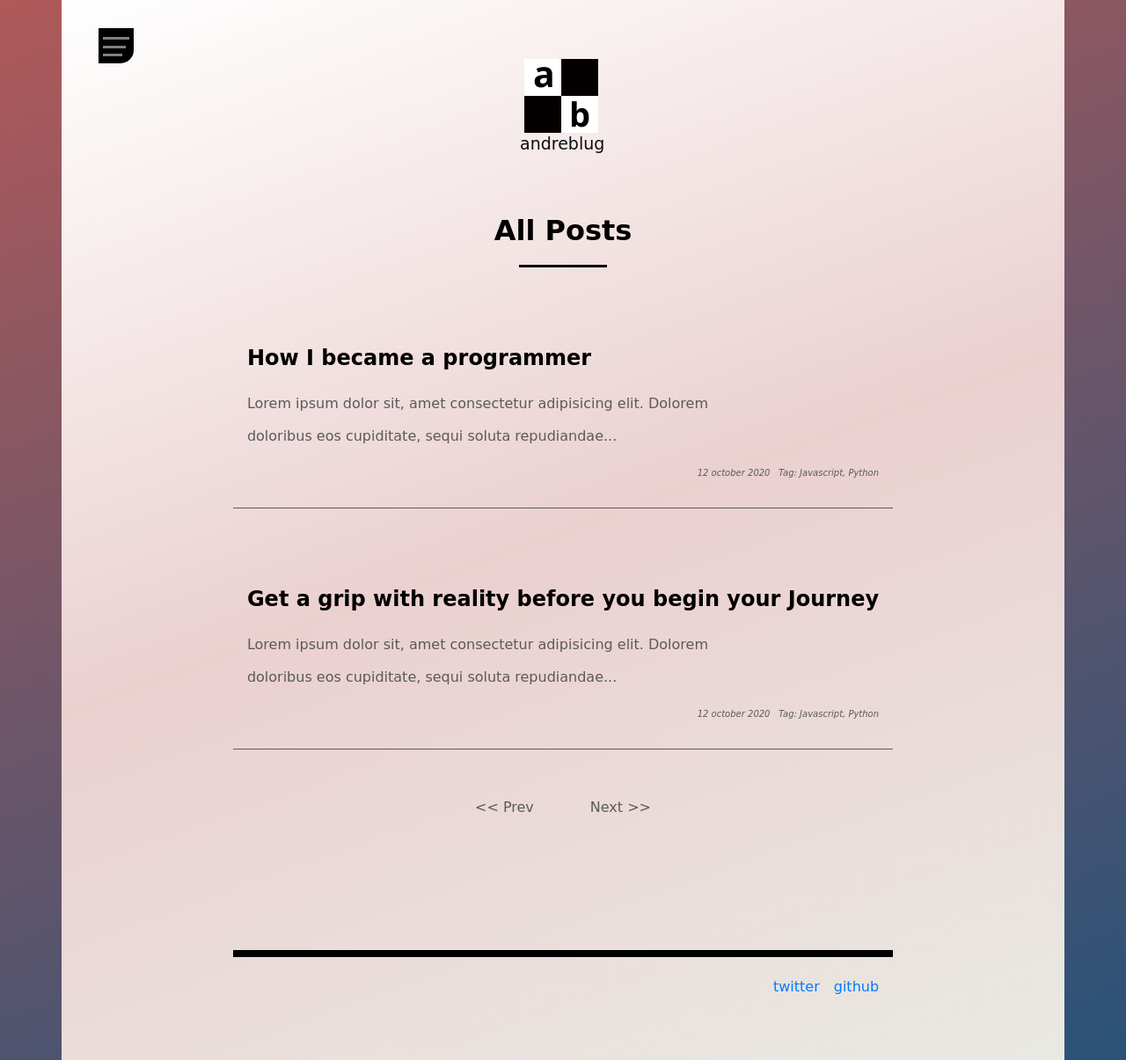
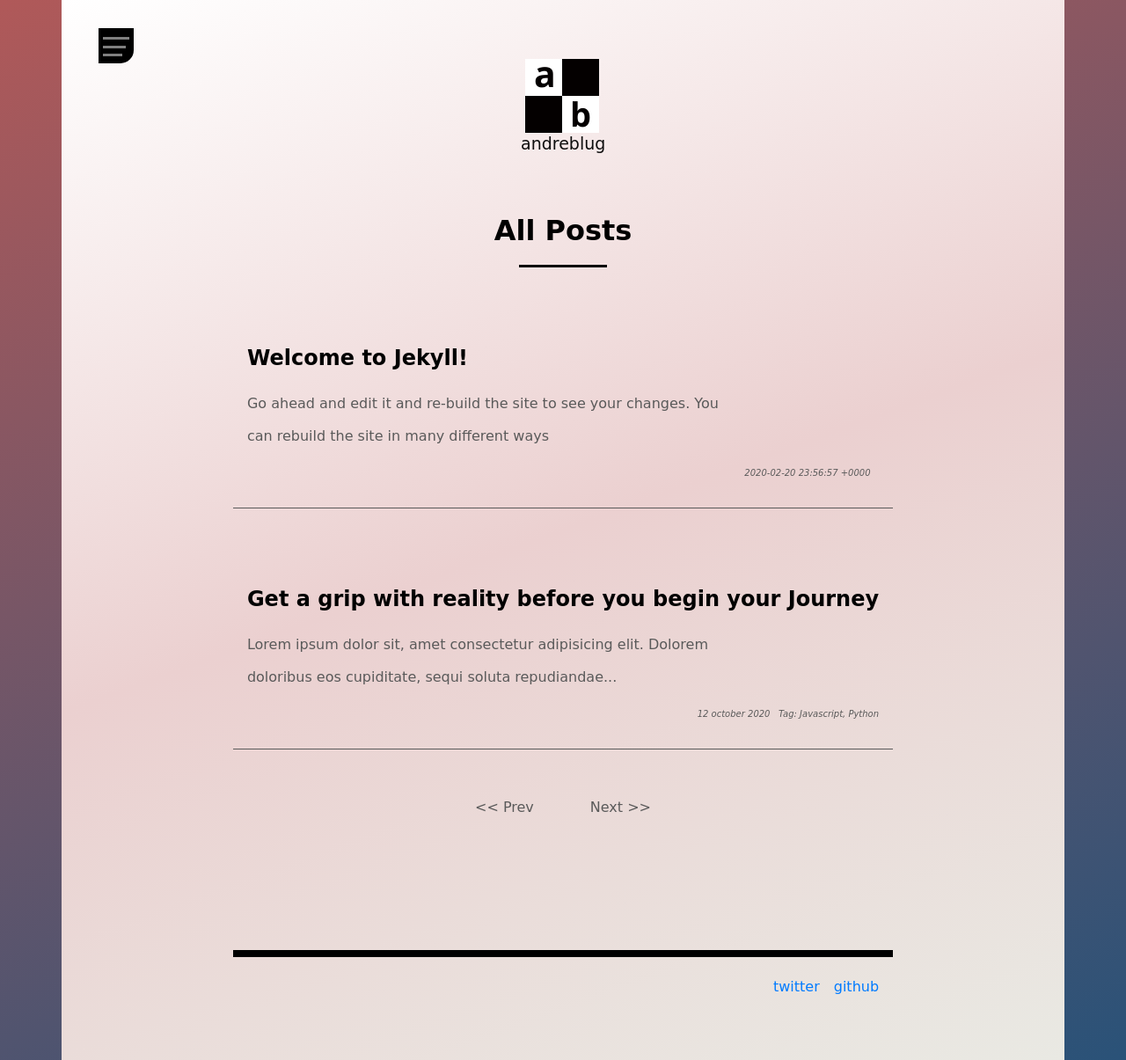
Before and after one commit to andre4400/andreblog, a Jekyll site: the page built from posts.html, in a window 1280 px wide. Shown: the whole page at 88% size. Built offline with Jekyll 4.4.1, drawn with Linux system fonts in a browser that asks for light colours.

Commit message:
added layout and linked post markups to render on html

```diff
--- /dev/null
+++ b/_includes/header.html
@@ -0,0 +1,14 @@
+<!DOCTYPE html>
+<html lang="en">
+
+<head>
+    <meta charset="UTF-8">
+    <meta name="viewport" content="width=device-width, initial-scale=1.0">
+    <meta http-equiv="X-UA-Compatible" content="ie=edge">
+    <title>Andre Blog</title>
+
+    <link rel="stylesheet" href="css/main.css">
+    <link rel="stylesheet" href="css/locale.css">
+
+    <script defer src="js/script.js"></script>
+</head>
--- /dev/null
+++ b/_includes/logo.html
@@ -0,0 +1,15 @@
+
+<div class="logo">
+    <a href="index.html">
+        <svg xmlns="http://www.w3.org/2000/svg" width="97" height="121" viewBox="0 0 97 121">
+            <g id="Group_2" data-name="Group 2" transform="translate(-774 -302)">
+                <rect id="Rectangle_4" data-name="Rectangle 4" width="84" height="84" transform="translate(779 314)" fill="#040000"/>
+                <rect id="Rectangle_5" data-name="Rectangle 5" width="42" height="42" transform="translate(779 314)" fill="#fff"/>
+                <rect id="Rectangle_6" data-name="Rectangle 6" width="42" height="42" transform="translate(821 356)" fill="#fff"/>
+                <text id="a" transform="translate(789 346)" fill="#040000" font-size="41" font-family="SegoeUI-Bold, Segoe UI" font-weight="700"><tspan x="0" y="0">a</tspan></text>
+                <text id="b" transform="translate(830 391)" fill="#040000" font-size="38" font-family="SegoeUI-Bold, Segoe UI" font-weight="700"><tspan x="0" y="0">b</tspan></text>
+                <text id="andreblugg" transform="translate(774 417)" fill="#0f0e0e" font-size="19" font-family="ComicSansMS, Comic Sans MS"><tspan x="0" y="0">andreblugg</tspan></text>
+            </g>
+        </svg>
+    </a>
+</div>
--- /dev/null
+++ b/_includes/post-nav.html
@@ -0,0 +1,20 @@
+<nav class="{{include.navclass}}">
+    <ul class="nav-list {{ include.navclass}}">
+        <li class="nav-item"><a href="index.html">Home</a></li>
+        <li class="nav-item"><a href="about.html">About</a></li>
+        <li class="nav-item"><a href="posts.html">Post</a></li>
+        <li class="nav-item"><a href="#projects">Project</a></li>
+        <li class="nav-item"><a href="#contact">Contact</a></li>
+    </ul>
+</nav>
+
+
+<!-- <nav class="nav-menu-2">
+    <ul class="nav-list nav-list-2">
+        <li class="nav-item"><a href="index.html">Home</a></li>
+        <li class="nav-item"><a href="about.html">About</a></li>
+        <li class="nav-item"><a href="posts.html">Post</a></li>
+        <li class="nav-item"><a href="#projects">Project</a></li>
+        <li class="nav-item"><a href="#contact">Contact</a></li>
+    </ul>
+</nav> -->
--- /dev/null
+++ b/_includes/postnav.html
@@ -0,0 +1,6 @@
+<div class="nav-container-2">
+    <div class="hamburger-menu">
+        <span></span>
+    </div>
+{% include post-nav.html nav-class='nav-menu-2' %}
+</div>
--- /dev/null
+++ b/_includes/social-links.html
@@ -0,0 +1,8 @@
+<ul class="social-links">
+    <li class="list-item">
+        <a href="#" class="nav-link">twitter</a>
+    </li>
+    <li class="list-item">
+        <a href="#" class="nav-link">github</a>
+    </li>
+</ul>
--- a/_layouts/default.html
+++ b/_layouts/default.html
@@ -1,17 +1,4 @@
-<!DOCTYPE html>
-<html lang="en">
-
-<head>
-    <meta charset="UTF-8">
-    <meta name="viewport" content="width=device-width, initial-scale=1.0">
-    <meta http-equiv="X-UA-Compatible" content="ie=edge">
-    <title>Andre Blog</title>
-
-    <link rel="stylesheet" href="css/main.css">
-    <link rel="stylesheet" href="css/locale.css">
-
-    <script defer src="js/script.js"></script>
-</head>
+{% include header.html %}
 
 <body background="red" style="height: 100%">
 
--- a/_layouts/postlayout.html
+++ /dev/null
@@ -1,20 +0,0 @@
----
-layout: default
----
-
-    <div class="nav-container-2">
-        <div class="hamburger-menu">
-            <span></span>
-        </div>
-        <nav class="nav-menu-2">
-            <ul class="nav-list nav-list-2">
-                <li class="nav-item"><a href="index.html">Home</a></li>
-                <li class="nav-item"><a href="about.html">About</a></li>
-                <li class="nav-item"><a href="posts.html">Post</a></li>
-                <li class="nav-item"><a href="#projects">Project</a></li>
-                <li class="nav-item"><a href="#contact">Contact</a></li>
-            </ul>
-        </nav>
-    </div>
-
-    {{ content  }}
--- a/posts.html
+++ b/posts.html
@@ -1,47 +1,35 @@
 ---
-layout: postlayout
+layout: default
 ---
 
+{% include postnav.html %}
 
     <div class="container" >
-        <main>
+        <div
             <div class="row post-container">
-                <div class="logo">
-                    <a href="index.html">
-                        <svg xmlns="http://www.w3.org/2000/svg" width="97" height="121" viewBox="0 0 97 121">
-                            <g id="Group_2" data-name="Group 2" transform="translate(-774 -302)">
-                                <rect id="Rectangle_4" data-name="Rectangle 4" width="84" height="84" transform="translate(779 314)" fill="#040000"/>
-                                <rect id="Rectangle_5" data-name="Rectangle 5" width="42" height="42" transform="translate(779 314)" fill="#fff"/>
-                                <rect id="Rectangle_6" data-name="Rectangle 6" width="42" height="42" transform="translate(821 356)" fill="#fff"/>
-                                <text id="a" transform="translate(789 346)" fill="#040000" font-size="41" font-family="SegoeUI-Bold, Segoe UI" font-weight="700"><tspan x="0" y="0">a</tspan></text>
-                                <text id="b" transform="translate(830 391)" fill="#040000" font-size="38" font-family="SegoeUI-Bold, Segoe UI" font-weight="700"><tspan x="0" y="0">b</tspan></text>
-                                <text id="andreblugg" transform="translate(774 417)" fill="#0f0e0e" font-size="19" font-family="ComicSansMS, Comic Sans MS"><tspan x="0" y="0">andreblugg</tspan></text>
-                            </g>
-                        </svg>
-                    </a>
+                {% include logo.html %}
 
-                </div>
-
+            {% for postlist in site.posts %}
                 <div class="all-posts">
                     <h1 class="page-title">All Posts</h1>
                     <hr style="color: black" class="page-hr">
 
-                    <a href="post.html">
+                    <a href="{{site.baseurl}}{{ postlist.url}}">
                         <div class="posts-content">
                             <div class="posts-body">
-                                <h2>How I became a programmer</h2>
-                                <p>Lorem ipsum dolor sit, amet consectetur adipisicing elit. Dolorem doloribus eos cupiditate, sequi soluta repudiandae...</p>
+                                <h2>{{postlist.title}}</h2>
+                                <p>{{postlist.meta}}</p>
                             </div>
                             <div class="posts-info">
 
-                                <p class="date">12 october 2020</p>
-                                <p>Tag: Javascript, Python</p>
+                                <p class="date">{{postlist.date}}</p>
+                                <p>{{postlist.category}}</p>
                                 <!-- <hr class="posts-info--hr"> -->
                             </div>
                         </div>
                     </a>
 
-                    <a href="">
+                    <a href="post.html">
                         <div class="posts-content">
                             <div class="posts-body">
                                 <h2>Get a grip with reality before you begin your Journey</h2>
@@ -66,20 +54,16 @@ layout: postlayout
 
                             </div>
 
-                            <p class="all-posts--end-message">Posts Ends Here</p>
+                            <!-- <p class="all-posts--end-message">Posts Ends Here</p> -->
 
                         </div>
                         <hr class="footer-hr">
-                        <ul class="social-links">
-                            <li class="list-item">
-                                <a href="#" class="nav-link">twitter</a>
-                            </li>
-                            <li class="list-item">
-                                <a href="#" class="nav-link">github</a>
-                            </li>
-                        </ul>
+                        {% include social-links.html %}
 
                     </div>
                 </div>
+            {% endfor%}
+
+            </div>
         </main>
     </div>
```
Also changed, not shown: _layouts/article.html (added, +27 -0 lines), index.html (+5 -25 lines), post.html (+5 -24 lines).
